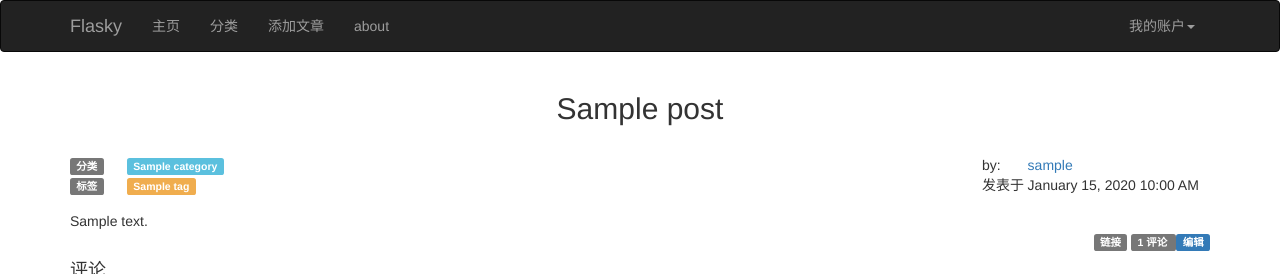
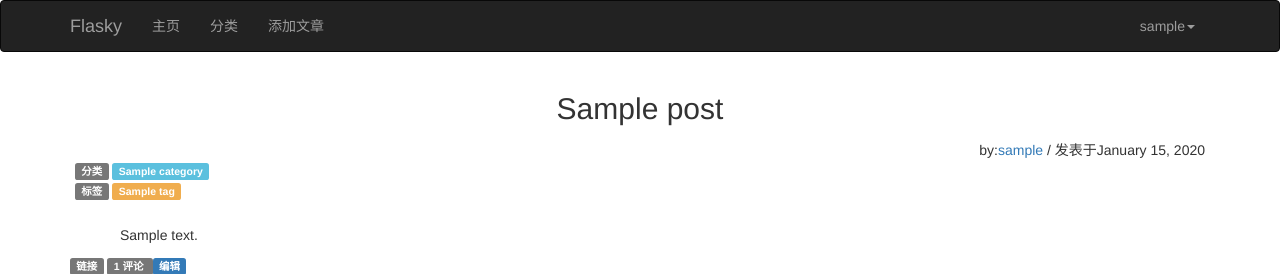
Before and after one commit to YennyQ/flaskweb, a Flask app: page /post/1 in a window 1280 px wide. Shown: the top 274 px of the page. Run offline with Flask 2, Linux system fonts and the light colour scheme; a user stored in the database is signed in; tables that the repository leaves empty hold one stand-in row (values such as "Sample post"); some libraries are stand-ins or nearby versions.

Commit message:
beautified

```diff
--- a/app/main/views.py
+++ b/app/main/views.py
@@ -11,6 +11,28 @@ from .. import db
 from ..models import Role, User, Permission, Post, Follow, Comment
 from ..models import Category, post_tag_ref
 from ..decorators import admin_required, permission_required
+
+
+@main.route('/shutdown')
+def server_shutdown():
+	if not current_app.testing:
+		abort(404)
+	shutdown = request.environ.get('werkzeug.server.shutdown')
+	if not shutdown:
+		abort(500)
+	shutdown()
+	return "Shutting down..."
+
+@main.after_app_request
+def after_request(response):
+	for query in get_debug_queries():
+		if query.duration >= current_app.config['SLOW_DB_QUERY_TIME']:
+			current_app.logger.warning(
+				'Slow query: %s\nParameters: %s\nDuration: %f\nContext: %s\n'
+				% (query.statement, query.parameters, query.duration,
+					query.context))
+	return response
+
 
 @main.route('/', methods=['GET', 'POST'])
 def index():
@@ -169,7 +191,6 @@ def post(id):
 
 
 
-
 @main.route('/follow/<username>')
 @login_required
 @permission_required(Permission.FOLLOW)
@@ -232,59 +253,29 @@ def followed_by(username):
 		title="我关注的人", endpoint='.followed_by',
 		pagination=pagination, follows=follows)
 
-@main.route('/moderate')
+
+@main.route('/post/<int:post_id>/enable/<int:comment_id>')
 @login_required
 @permission_required(Permission.MODERATE_COMMENTS)
-def moderate():
-	page = request.args.get('page', 1, type=int)
-	pagination = Comment.query.order_by(Comment.timestamp.desc()).paginate(
-		page, per_page=current_app.config['COMMENTS_PER_PAGE'],
-		error_out=False)
-	comments = pagination.items
-	return render_template('moderate.html', comments=comments,
-		pagination=pagination, page=page)
-
-@main.route('/moderate/enable/<int:id>')
-@login_required
-@permission_required(Permission.MODERATE_COMMENTS)
-def moderate_enable(id):
-	comment = Comment.query.get_or_404(id)
+def comment_enable(post_id, comment_id):
+	comment = Comment.query.get_or_404(comment_id)
 	comment.disabled = False
 	db.session.add(comment)
 	db.session.commit()
-	return redirect(url_for('.moderate',
-		page=request.args.get('page', 1, type=int)))
+	return redirect(url_for('.post', id=post_id))
 
-@main.route('/moderate/disable/<int:id>')
+@main.route('/post/<int:post_id>/disable/<int:comment_id>')
 @login_required
 @permission_required(Permission.MODERATE_COMMENTS)
-def moderate_disable(id):
-	comment = Comment.query.get_or_404(id)
+def comment_disable(post_id, comment_id):
+	comment = Comment.query.get_or_404(comment_id)
 	comment.disabled = True
 	db.session.add(comment)
 	db.session.commit()
-	return redirect(url_for('.moderate',
-		page=request.args.get('page', 1, type=int)))
+	return redirect(url_for('.post', id=post_id))
 
 
-
-
-@main.route('/shutdown')
-def server_shutdown():
-	if not current_app.testing:
-		abort(404)
-	shutdown = request.environ.get('werkzeug.server.shutdown')
-	if not shutdown:
-		abort(500)
-	shutdown()
-	return "Shutting down..."
-
-@main.after_app_request
-def after_request(response):
-	for query in get_debug_queries():
-		if query.duration >= current_app.config['SLOW_DB_QUERY_TIME']:
-			current_app.logger.warning(
-				'Slow query: %s\nParameters: %s\nDuration: %f\nContext: %s\n'
-				% (query.statement, query.parameters, query.duration,
-					query.context))
-	return response
+# @main.route('/categories')
+# def categories():
+# 	categories = Category.query.all()
+# 	for category in categories:
--- a/app/static/styles.css
+++ b/app/static/styles.css
@@ -19,42 +19,57 @@ div.post-tabs ul.posts {
     border-top: none;
 }
 ul.posts li.post {
-    padding: 8px;
+    padding: 8px 15px;
+    margin: 0px 5px;
     border-bottom: 1px solid #e0e0e0;
 }
 ul.posts li.post:hover {
     background-color: #f0f0f0;
 }
-div.post-content {
-    margin-left: 48px;
-    min-height: 58px;
+div#postlist-thumbnail {
+    float: right;
+}
+div#postlist-header {
+    margin: 4px 0px;
+}
+div#postlist-content {
+    font-size: 130%;
+    margin: 4px 0px 4px 4px;
+}
+div#postlist-content a{
+    color: #404040;
+}
+div#postlist-content a:hover{
+    text-decoration: none;
+}
+div#postlist-footer {
+    color: #95999d;
+    font-size: 80%;
+}
+div#postlist-footer a{
+    color: #95999d;
+}
+div.post-category a{
+    text-decoration: none;
+}
+ul.list-group {
+    margin-left: 20px;
 }
 div.post-title {
-    font-weight: bold;
+    text-align: center;
 }
-div.post-date {
-    float: right;
+div.table {
+    display: table;
+    border-spacing: 5px;
 }
-div.post-thumbnail {
-    position: absolute;
-}
-div.post-footer {
+div.right-row {
     text-align: right;
 }
 div.post-body {
-    margin: 16px 0px 0px 0px;
+    margin: 10px 50px;
 }
-table.post-header{
-    margin: 30px 0px 0px 0px;
-}
-div.post-header{
-    margin: 30px 0px 0px 0px;
-}
-div.view-post {
-    margin: 0 auto;
-}
-div.view-title{
-    text-align: center;
+div.comment-block {
+    margin-top: 50px;
 }
 ul.comments {
     list-style-type: none;
@@ -88,6 +103,9 @@ div.comment-content {
 div.comment-form {
     margin: 16px 0px 16px 32px;
 }
+div.moderate-comment {
+    text-align: right;
+}
 div.pagination {
     width: 100%;
     text-align: right;
--- a/app/templates/_comments.html
+++ b/app/templates/_comments.html
@@ -1,6 +1,6 @@
 <ul class="comments">
 	{% for comment in comments %}
-	<li class="comment">
+	<li class="comment" id="comment">
 		<div class="comment-thumbnail">
 			<a href="{{ url_for('.user', username=comment.author.username) }}">
 				<img class="img-rounded profile-thumbnail" src="{{ comment.author.gravatar(size=40) }}"/>
@@ -19,7 +19,7 @@
 				{% if comment.disabled %}
 				<p><i>此评论已被管理员删除。</i></p>
 				{% endif %}
-				{% if moderate or not comment.disabled %}
+				{% if current_user.can(Permission.MODERATE_COMMENTS) or not comment.disabled %}
 					{% if comment.body_html %}
 						{{ comment.body_html|safe}}
 					{% else %}
@@ -27,13 +27,15 @@
 					{% endif %}
 				{% endif %}
 			</div>
-			{% if moderate %}
+			{% if current_user.can(Permission.MODERATE_COMMENTS) %}
+			<div class="moderate-comment">
 				<br/>
-				{% if comment.disbaled %}
-				<a class="btn btn-default btn-xs" href="{{ url_for('.moderate_enable', id=comment.id, page=page) }}">恢复</a>
+				{% if comment.disabled %}
+				<a class="btn btn-primary btn-xs" href="{{ url_for('.comment_enable', post_id=post.id, comment_id=comment.id, page=page) }}">恢复</a>
 				{% else %}
-				<a class="btn btn-danger btn-xs" href="{{ url_for('.moderate_disable', id=comment.id, page=page) }}">删除</a>
+				<a class="btn btn-danger btn-xs" href="{{ url_for('.comment_disable', post_id=post.id, comment_id=comment.id, page=page) }}">删除</a>
 				{% endif %}
+			</div>
 			{% endif %}
 		</div>
 	</li>
--- a/app/templates/base.html
+++ b/app/templates/base.html
@@ -1,55 +1,43 @@
 {% extends "bootstrap/base.html" %}
+
+{% block html_attribs %} lang="zh-CN" {% endblock html_attribs %}
 
 {% block title %}Flasky{% endblock %}
 
 
 {% block head %}
 {{ super() }}
+<meta charset="utf-8"/>
 <link rel="shortcut icon" type="image/x-icon" href="{{ url_for('static', filename = 'favicon.ico') }}">
 <link rel="icon" type="image/x-icon" href="{{ url_for('static', filename = 'favicon.ico') }}">
 <link rel="stylesheet" type="text/css" href="{{ url_for('static', filename='styles.css') }}">
 {% endblock %}
 
 
-<!--navbar导航条-->
 {% block navbar %}
 <div class="navbar navbar-inverse" role="navigation">
-	<!--导航内容-->
 	<div class="container">
-		<!--header定义导航条首部-->
 		<div class="navbar-header">
 			<button type="button" class="navbar-toggle" data-toggle="collapse" data-target=".navbar-collapse">
-			<span class="sr-only">Toggle navigation</span>
+			<span class="sr-only">Toggle Navigation</span>
 			<span class="icon-bar"></span>
 			<span class="icon-bar"></span>
 			<span class="icon-bar"></span>
 			</button>
 			<a class="navbar-brand" href="/">Flasky</a>
 		</div>
-		<!--collapse定义导航菜单-->
+
 		<div class="navbar-collapse collapse">
 			<ul class="nav navbar-nav">
 				<li><a href="/">主页</a></li>
 				<li><a href="/">分类</a></li>
 				<li><a href="{{ url_for('main.add_post') }}">添加文章</a></li>
-				<li><a href="/">about</a></li>
 			</ul>
-			<!--嵌套表单-->
-        	<!-- <form action="/" class="navbar-form navbar-left" role="search">
-            	<div class="form-group">
-            	<input type="text" class="form-control"></input>
-            	</div>
-            	<button type="button" class="btn btn-default">搜索</button>
-        	</form> -->
         	<ul class="nav navbar-nav navbar-right">
-        		{% if current_user.can(Permission.MODERATE_COMMENTS) %}
-        		<li><a href="{{ url_for('main.moderate') }}">管理评论</a></li>
-        		{% endif %}
         		{% if current_user.is_authenticated %}
         		<li class="dropdown">
-                	<a href="/" class="dropdown-toggle" data-toggle="dropdown">我的账户<b class="caret"></b>
+                	<a href="/" class="dropdown-toggle" data-toggle="dropdown">{{ current_user.username }}<b class="caret"></b>
                 	</a>
-                	<!--dropdowen menu下拉菜单选项-->
                 	<ul class="dropdown-menu">
                 		<li><a href="{{ url_for('main.user', username=current_user.username) }}">个人资料</a></li>
                 		<li>
@@ -59,12 +47,12 @@
                 			<a href="{{ url_for('auth.change_password') }}">修改密码</a>
                 		</li>
 						<li>
-							<a href="{{ url_for('auth.logout') }}">登出</a>
+							<a href="{{ url_for('auth.logout') }}"><span class="glyphicon glyphicon-log-out" aria-hidden="true"></span>&nbsp;&nbsp;登出</a>
 						</li>
                 	</ul>
                 </li>
 				{% else %}
-				<li><a href="{{ url_for('auth.login') }}">登入</a></li>
+				<li><a href="{{ url_for('auth.login') }}"><span class="glyphicon glyphicon-log-in" aria-hidden="true"></span>&nbsp;&nbsp;登入</a></li>
 				{% endif %}
 			</ul>
 		</div>
@@ -82,16 +70,14 @@
 		{{ message }}
 	</div>
 	{% endfor %}
-	<!--页面内容-->
 	{% block page_content %}{% endblock %}
 </div>
 {% endblock %}
 
 
-<!--引入moment.js , jquery.js已经包含在Bootstrap，不用再引入-->
+<!--引入moment.js-->
 {% block scripts %}
 {{ super() }}
 {{ moment.include_moment() }}
-<!--默认英语，转换为汉语-->
 {{ moment.lang("zh-CN") }}
 {% endblock %}
--- a/app/templates/post.html
+++ b/app/templates/post.html
@@ -2,35 +2,31 @@
 {% import "_macros.html" as macros %}
 {% import "bootstrap/wtf.html" as wtf %}
 
-{% block title %}Flasky - 文章{% endblock %}
+{% block title %}Flasky - 文章 - {{ post.title }}{% endblock %}
 
 {% block page_content %}
-<div class="view-post">
-	<div class="view-title">
-		<h2>
-			{{ post.title }}
-		</h2>
+<div class="post">
+
+	<div class="post-title">
+		<h2>{{ post.title }}</h2>
 	</div>
 	<div class="post-header">
-		<table class="post-header" width="100%">
-		<tr>
-			<td width="5%"><span class="label label-default">分类</span></td>
-			<td width="75%"><span class="label label-info">{{ post.category.name }}</span></td>
-			<td width="4%" align="left">by:</td>
-			<td width="16%" align="left"><a href="{{ url_for('.user', username=post.author.username) }}">{{ post.author.username }}</a></td>
-		</tr>
-		<tr>
-			<td><span class="label label-default">标签</span></td>
-			<td>
+		<div class="table">
+			<div class="right-row">
+				<span>by:<a href="{{ url_for('.user', username=post.author.username) }}">{{ post.author.username }}</a>&nbsp;/&nbsp;发表于{{ moment(post.timestamp).format('LL') }}</span>
+			</div>
+			<div class="table-row">
+				<span class="table-cell label label-default">分类</span>
+				<span class="table-cell label label-info">{{ post.category.name }}</span>
+			</div>
+			<div class="table-row">
+				<span class="table-cell label label-default">标签</span>
 				{% for tag in post.tags %}
-				<span class="label label-warning">{{ tag.name }}</span>
+				<span class="table-cell label label-warning">{{ tag.name }}</span>
 				&nbsp;
 				{% endfor %}
-			</td>
-			<td align="left">发表于</td>
-			<td align="left">{{ moment(post.timestamp).format('LLL') }}</td>
-		</tr>
-		</table>
+			</div>
+		</div>
 	</div>
 	<div class="post-body">
 		{% if post.body_html %}
@@ -39,17 +35,14 @@
 			{{ post.body }}
 		{% endif %}
 	</div>
-
 	<div class="post-footer">
 		<a href="{{ url_for('.post', id=post.id) }}">
 			<span class="label label-default">链接</span>
 		</a>
-		<!-- #comments后缀是URL片段，确定滚动条所在的初始位置 -->
 		<a href="{{ url_for('.post', id=post.id) }}#comments">
 			<span class="label label-default">
 				{{ post.comments.count() }} 评论
 			</span>
-
 		</a>
 		{% if current_user == post.author %}
 		<a href="{{ url_for('.edit_post', id=post.id) }}">
@@ -64,10 +57,10 @@
 </div>
 
 
-<div>
+<div class="comment-block">
 <h4 id="comments">评论</h4>
-	{% if current_user.can(Permission.COMMENT) %}
 </div>
+{% if current_user.can(Permission.COMMENT) %}
 <div class="comment-form">
 	{{ wtf.quick_form(form) }}
 </div>
@@ -75,7 +68,6 @@
 {% include '_comments.html' %}
 {% if pagination %}
 <div class="pagination">
-	<!-- fragment传入url片段以确定滚动条初始位置 -->
 	{{ macros.pagination_widget(pagination, '.post', fragment='#comments', id=post.id) }}
 </div>
 {% endif %}
```
Also changed, not shown: app/models.py (+4 -3 lines), app/static/integrate.js (added, +11 -0 lines), app/templates/_posts.html (+23 -27 lines), app/templates/add_post.html (+5 -17 lines), app/templates/index.html (+23 -2 lines), app/templates/moderate.html (deleted, +0 -15 lines), config.py (line endings or trailing spaces).
